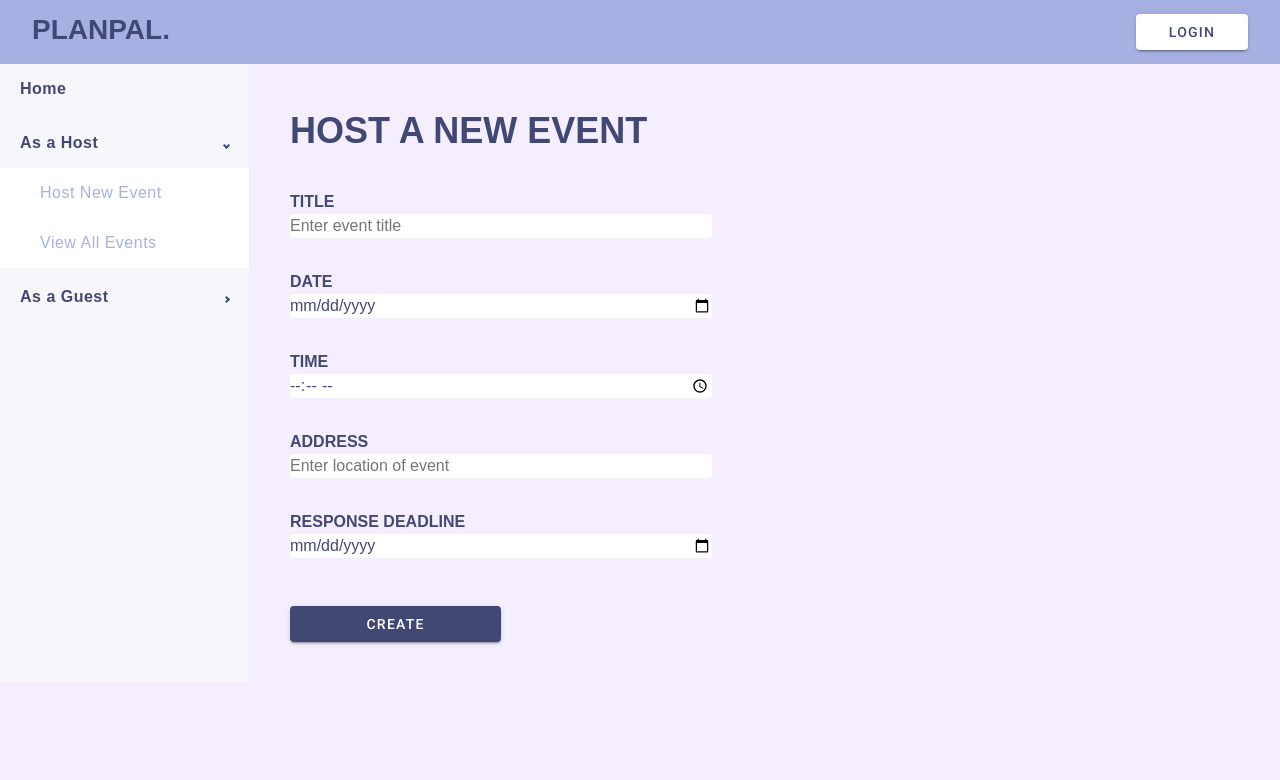
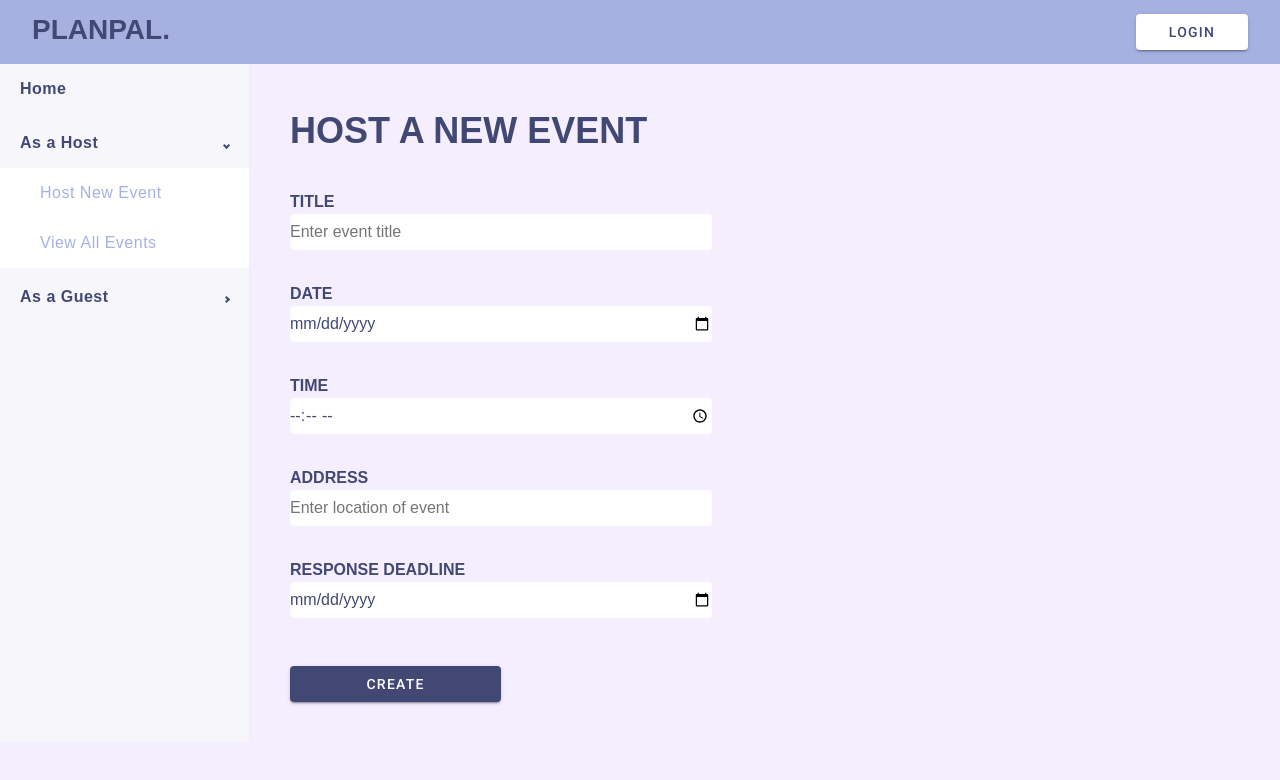
Before and after one commit to samanthatan01/PlanPal, a React (Vite) app in the folder Frontend/: page /create in a window 1280 px wide. Shown: the top 780 px of the page. Built offline with nearby package versions, Linux system fonts and the light colour scheme.

Commit message:
Update Events.module.css

```diff
--- a/Frontend/src/components/Events.module.css
+++ b/Frontend/src/components/Events.module.css
@@ -26,6 +26,7 @@ input {
   border-radius: 4px;
   background-color: #ffffff;
   color: #424874;
+  min-height: 36px;
 }
 
 .Button {
```
